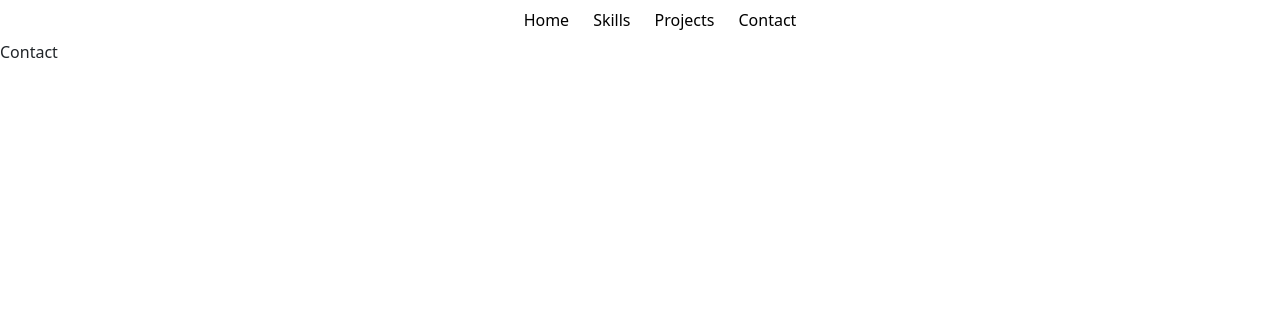
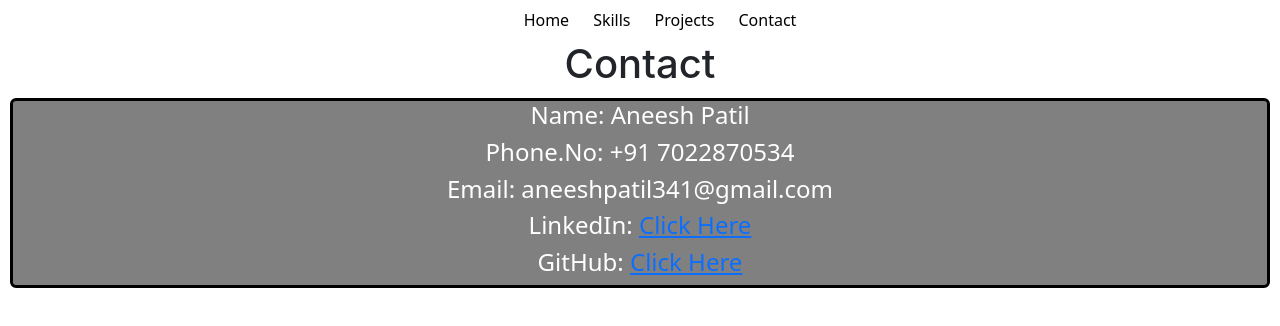
Before and after one commit to PatilAneesh/my-portfolio, a React (Create React App) app: page /contact in a window 1280 px wide. Shown: the top 326 px of the page. Built offline with nearby package versions, Linux system fonts and the light colour scheme.

Commit message:
2 files modified

```diff
--- a/src/components/Contact.css
+++ b/src/components/Contact.css
@@ -0,0 +1,9 @@
+.cards {
+  display: flex;
+  flex: start;
+  flex-direction: column;
+  align-items: center;
+  background-color: grey !important;
+  color: white !important;
+  border: 3px solid black !important;
+}
--- a/src/components/Contact.js
+++ b/src/components/Contact.js
@@ -1,9 +1,29 @@
 import React from 'react';
-
+import './Contact.css';
 const Contact = () => {
   return (
     <>
-      <div>Contact</div>
+      <h1>Contact</h1>
+      <div className="card cards">
+        <h4>Name: Aneesh Patil</h4>
+        <h4>Phone.No: +91 7022870534</h4>
+        <h4>Email: aneeshpatil341@gmail.com</h4>
+        <h4>
+          LinkedIn:{' '}
+          <a
+            href="https://www.linkedin.com/in/aneesh-patil-65b54a183/"
+            target="_blank"
+          >
+            Click Here
+          </a>
+        </h4>
+        <h4>
+          GitHub:{' '}
+          <a href="https://github.com/PatilAneesh" target="_blank">
+            Click Here
+          </a>
+        </h4>
+      </div>
     </>
   );
 };
```
